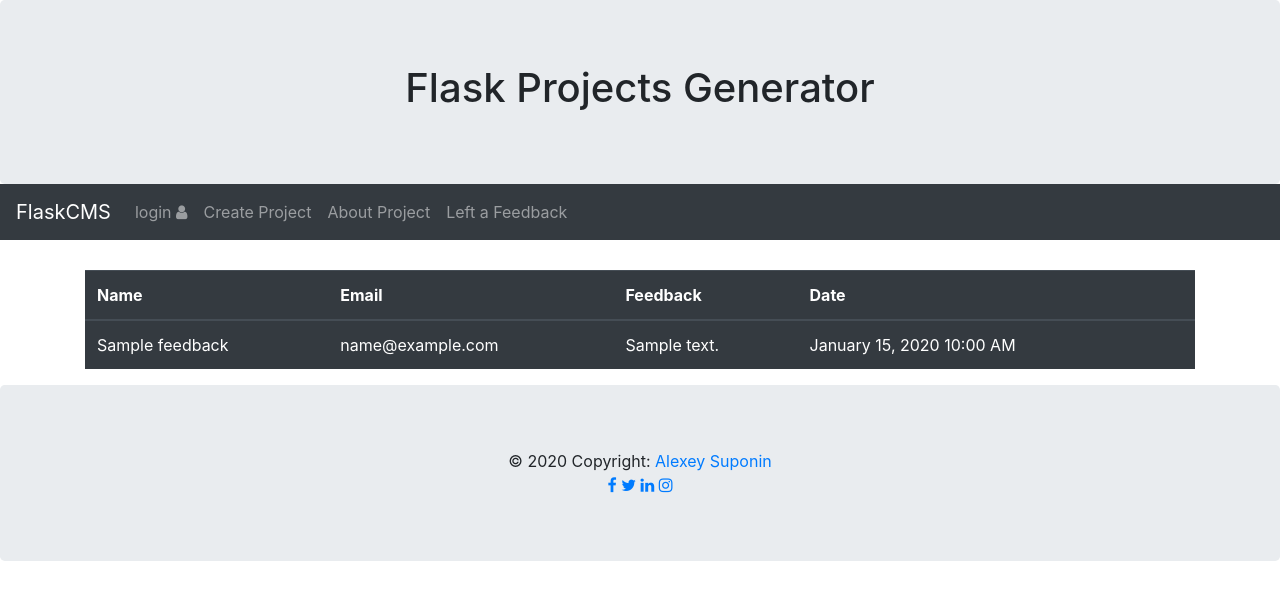
After one commit to lexluter1988/flaskcms, a Flask app: page /feedbacks in a window 1280 px wide. The commit adds this page. Shown: the top 600 px of the page. Run offline with Flask 2, Linux system fonts and the light colour scheme; tables that the repository leaves empty hold one stand-in row (values such as "Sample post"); some libraries are stand-ins or nearby versions.

Commit message:
feedback view for admin, closes #57

```diff
--- a/app/main/routes.py
+++ b/app/main/routes.py
@@ -106,6 +106,12 @@ def feedback():
     return render_template('main/feedback.html', title='Feedback', form=form)
 
 
+@bp.route('/feedbacks', methods=['GET'])
+def feedbacks():
+    feedbacks = db.session.query(FeedBack).all()
+    return render_template('main/feedbacks.html', title='Feedbacks', feedbacks=feedbacks)
+
+
 @bp.route('/about', methods=['GET'])
 def about():
     return render_template('main/about.html', title='About Project')
--- a/app/templates/main/base.html
+++ b/app/templates/main/base.html
@@ -59,7 +59,7 @@
       </li>
       {% if current_user.is_admin %}
       <li class="nav-item">
-        <a class="nav-link" href="{{ url_for('main.feedback') }}">Feedback From Customers</a>
+        <a class="nav-link" href="{{ url_for('main.feedbacks') }}">Feedback From Customers</a>
       </li>
       {% else %}
         <a class="nav-link" href="{{ url_for('main.feedback') }}">Left a Feedback</a>
--- /dev/null
+++ b/app/templates/main/feedbacks.html
@@ -0,0 +1,27 @@
+{% extends "main/base.html" %}
+
+{% block app_content %}
+  <table class="table table-dark">
+    <thead>
+      <tr>
+        <th>Name</th>
+        <th>Email</th>
+        <th>Feedback</th>
+        <th>Date</th>
+        <th></th>
+      </tr>
+    </thead>
+    <tbody>
+      {% if feedbacks | length %}
+        {% for feedback in feedbacks %}
+        <tr>
+          <td>{{ feedback.name }}</td>
+          <td>{{ feedback.email }}</td>
+          <td>{{ feedback.content }}</td>
+          <td>{{ moment(feedback.timestamp).format('LLL') }}</td>
+        </tr>
+        {% endfor %}
+      {% endif %}
+    </tbody>
+  </table>
+{% endblock %}
```
Also changed, not shown: app/templates/main/about.html (+4 -4 lines).
